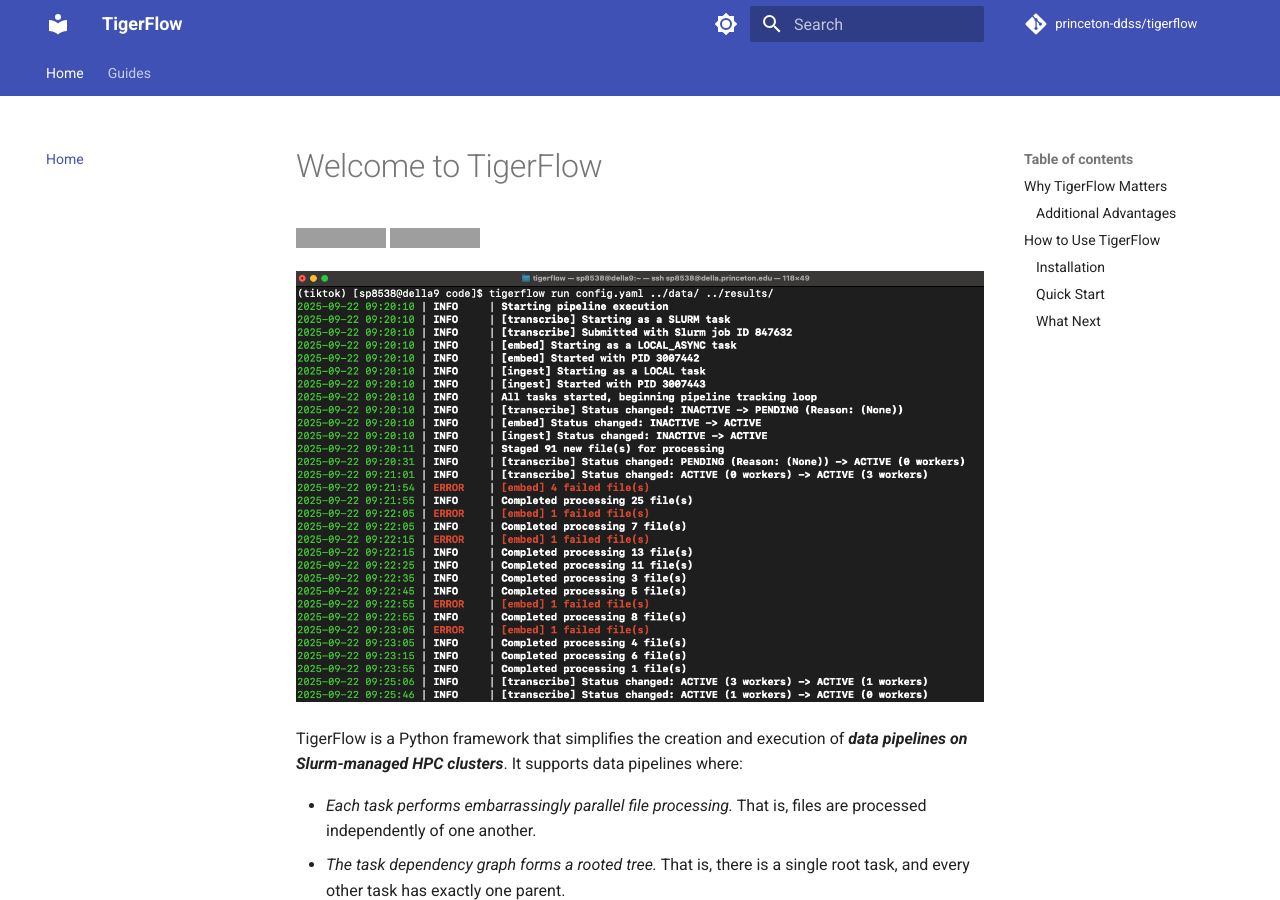
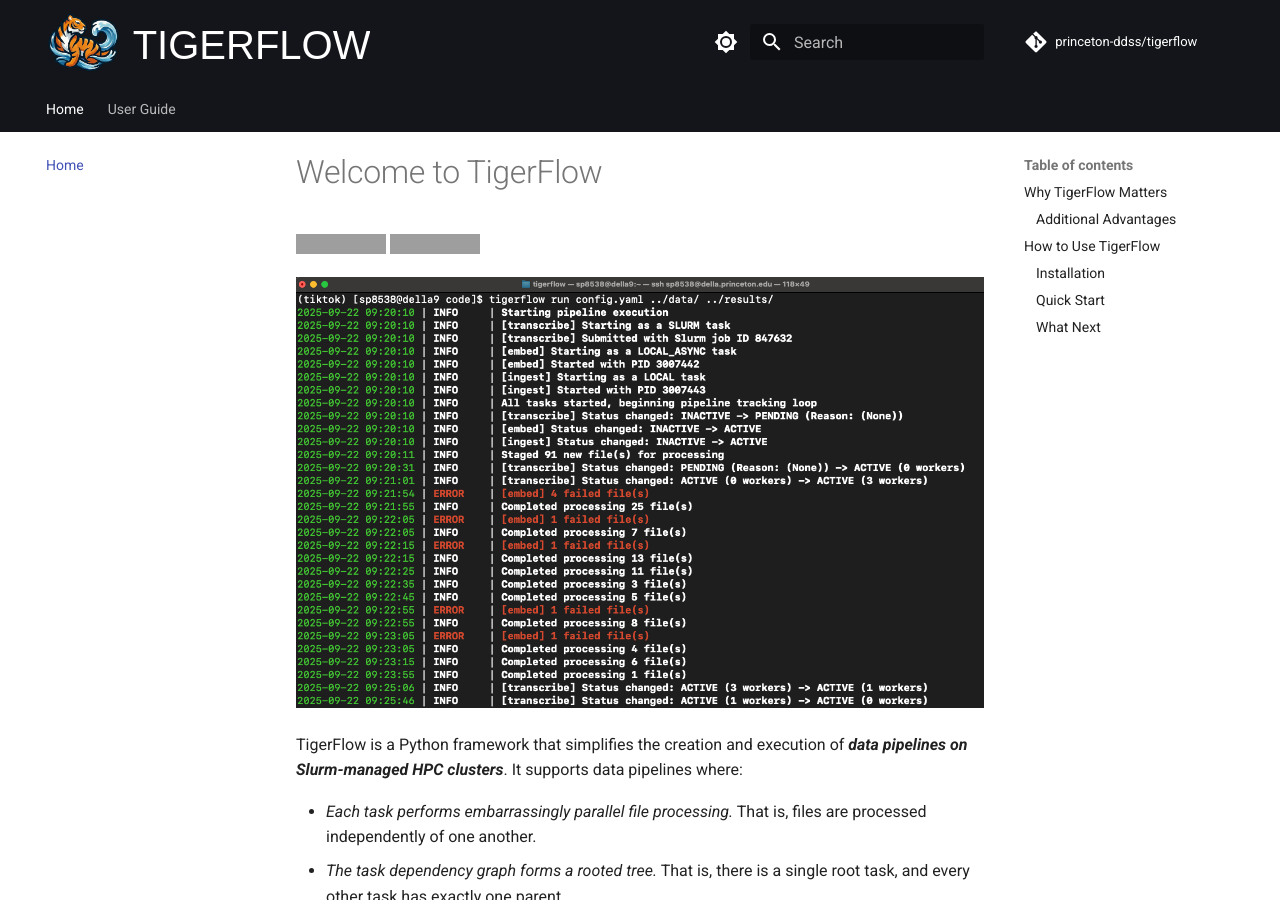
Before and after one commit to princeton-ddss/tigerflow, an MkDocs documentation site: the page built from docs/mkdocs/index.md, in a window 1280 px wide and 900 px high. Built offline with MkDocs 1.6.1 and Material for MkDocs 9.7.7, drawn with Linux system fonts in a browser that asks for light colours; some web fonts are replaced; comment, search, counter and statistics services are not loaded; the version menu is left out; grey boxes are pictures that could not be loaded.

Commit message:
Update mkdocs.yml
Include logo, custom CSS, and modify navigation.

```diff
--- a/docs/mkdocs.yml
+++ b/docs/mkdocs.yml
@@ -6,7 +6,7 @@
 
 theme:
   name: material
-  # logo: images/logo.png
+  logo: assets/img/logo.png
   # favicon: images/favicon.png
   palette:
     - media: "(prefers-color-scheme: light)"
@@ -14,11 +14,13 @@
       toggle:
         icon: material/brightness-7
         name: Switch to dark mode
+      primary: black
     - media: "(prefers-color-scheme: dark)"
       scheme: slate
       toggle:
         icon: material/brightness-4
         name: Switch to light mode
+      primary: black
   features:
     - content.code.annotate
     - content.code.copy
@@ -49,11 +51,14 @@
   version:
     provider: mike
 
+extra_css:
+  - assets/css/extra.css
+
 plugins:
   - search
 
 nav:
   - Home: index.md
-  - Guides:
-    - Task: guides/task.md
-    - Pipeline: guides/pipeline.md
+  - User Guide:
+    - Tasks: guides/task.md
+    - Pipelines: guides/pipeline.md
```
